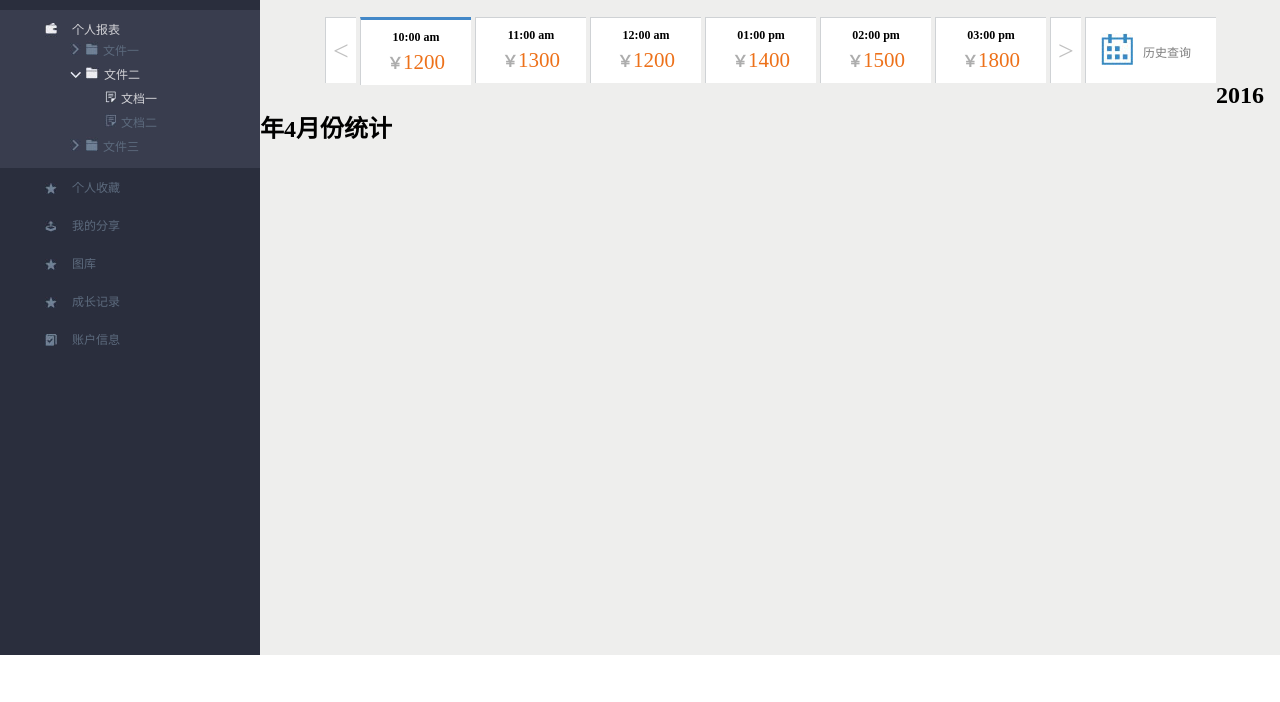
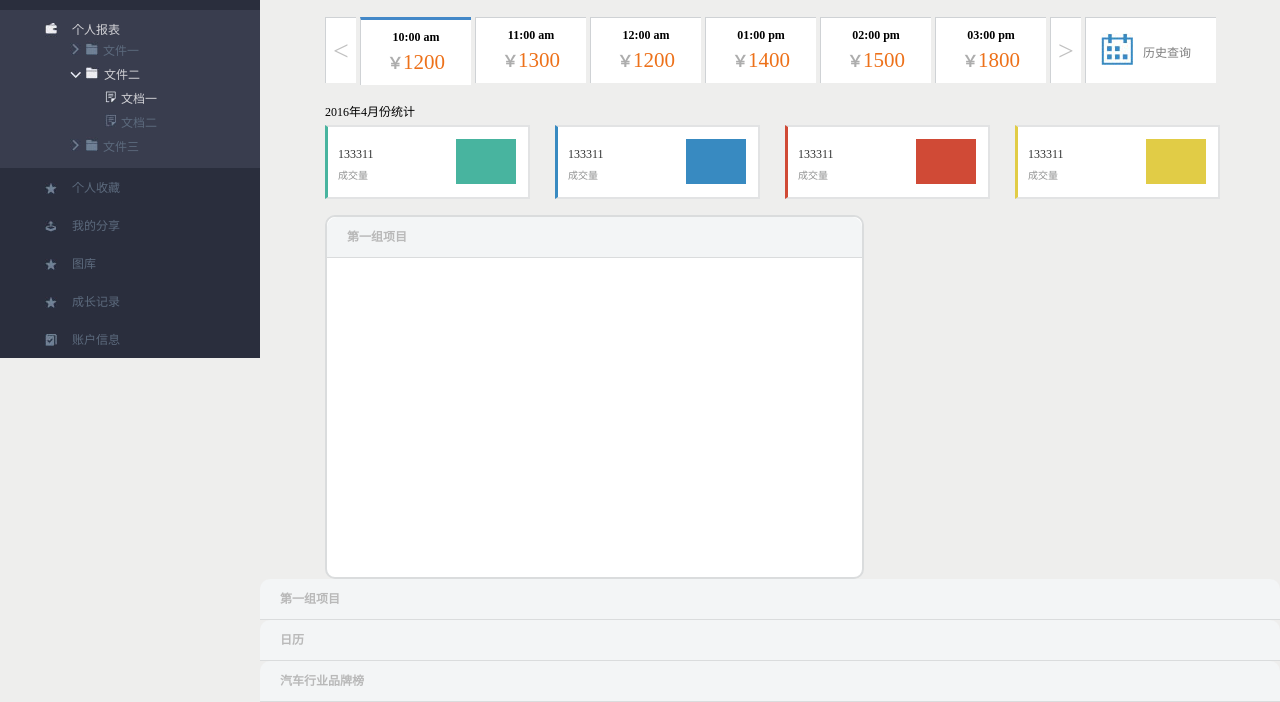
Before and after one commit to bdSpring/zhou-task01, a plain HTML site: page 9/index.html in a window 1280 px wide. Shown: the part 200-902 px from the top of the page. Before the commit the page ends 855 px from the top, so only its background shows below. Drawn offline with Linux system fonts and the light colour scheme.

Commit message:
更新任务九

```diff
--- a/9/css/style.css
+++ b/9/css/style.css
@@ -35,6 +35,7 @@ html,body {
 }
 /*************头部样式*************/
 header {
+	min-width: 1280px;
 	height: 55px;
 	background-color: #2189BF;
 }
@@ -85,7 +86,8 @@ header {
 }
 /*************侧边栏样式*************/
 .container {
-	height: 100%;
+	min-width: 1280px;
+	min-height: 100%;
 }
 aside {
 	float: left;
@@ -353,3 +355,94 @@ aside {
 .history-search .active {
 	border-top: 3px solid #4388C8;
 }
+/*************内容区-统计区样式*************/
+.content > h2 {
+	margin-top: 20px;
+	margin-bottom: 5px;
+	padding-left: 65px;
+	font-size: 12px;
+	font-family: "微软雅黑";
+	font-weight: normal;
+}
+.count {
+	margin-left: 65px;
+	width: 950px;
+	height: 70px;
+}
+.count li {
+	position: relative;
+	float: left;
+	margin-right: 25px;
+	width: 200px;
+	height: 70px;
+	border: 2px solid #E2E3E4;
+	background-color: #ffffff;
+}
+.count li span {
+	position: absolute;
+	font-family: "黑体";
+}
+.count .count-num {
+	top: 20px;
+	left: 10px;
+	font-size: 12px;
+	color: #323333;
+}
+.count .count-text {
+	top: 40px;
+	left: 10px;
+	font-size: 10px;
+	color: #939494;
+}
+.count .color-block {
+	float: right;
+	margin-top: 12px;
+	margin-right: 12px;
+	width: 60px;
+	height: 45px;
+}
+.count .count-green {
+	border-left: 3px solid #48B49F;
+}
+.count .count-green .color-block {
+	background-color: #48B49F;
+}
+.count .count-blue {
+	border-left: 3px solid #388AC1;
+}
+.count .count-blue .color-block {
+	background-color: #388AC1;
+}
+.count .count-red {
+	border-left: 3px solid #D04A36;
+}
+.count .count-red .color-block {
+	background-color: #D04A36;
+}
+.count .count-yellow {
+	border-left: 3px solid #E1CC46;
+}
+.count .count-yellow .color-block {
+	background-color: #E1CC46;
+}
+/*************内容区-第一组项目区样式*************/
+.one-project-list {
+	margin-top: 20px;
+	margin-left: 65px;
+	width: 535px;
+	height: 360px;
+	border: 2px solid #DADCDD;
+	border-radius: 10px;
+	background-color: #ffffff;
+}
+.title {
+	padding-left: 20px;
+	height: 40px;
+	line-height: 40px;
+	font-size: 12px;
+	font-family: "黑体";
+	color: #B9B9B9;
+	background-color: #F3F5F6;
+	border-bottom: 1px solid #DADCDD;
+	border-radius: 10px 10px 0 0;
+}
--- a/9/index.html
+++ b/9/index.html
@@ -129,14 +129,42 @@
 			</ul>
 
 			<h2>2016年4月份统计</h2>
-			<ul>
-				<li></li>
-				<li></li>
-				<li></li>
-				<li></li>
+			<ul class="count">
+				<li class="count-green">
+					<span class="count-num">133311</span>
+					<span class="count-text">成交量</span>
+					<div class="color-block"></div>
+				</li>
+				<li class="count-blue">
+					<span class="count-num">133311</span>
+					<span class="count-text">成交量</span>
+					<div class="color-block"></div>
+				</li>
+				<li class="count-red">
+					<span class="count-num">133311</span>
+					<span class="count-text">成交量</span>
+					<div class="color-block"></div>
+				</li>
+				<li class="count-yellow">
+					<span class="count-num">133311</span>
+					<span class="count-text">成交量</span>
+					<div class="color-block"></div>
+				</li>
+				</li>
 			</ul>
 
-
+			<div class="one-project-list">
+				<h2 class="title">第一组项目</h2>
+			</div>
+			<div class="one-project-search">
+				<h2 class="title">第一组项目</h2>
+			</div>
+			<div class="calendar">
+				<h2 class="title">日历</h2>
+			</div>
+			<div class="car-hot">
+				<h2 class="title">汽车行业品牌榜</h2>
+			</div>
 		</div>
 
 	</div>
```
